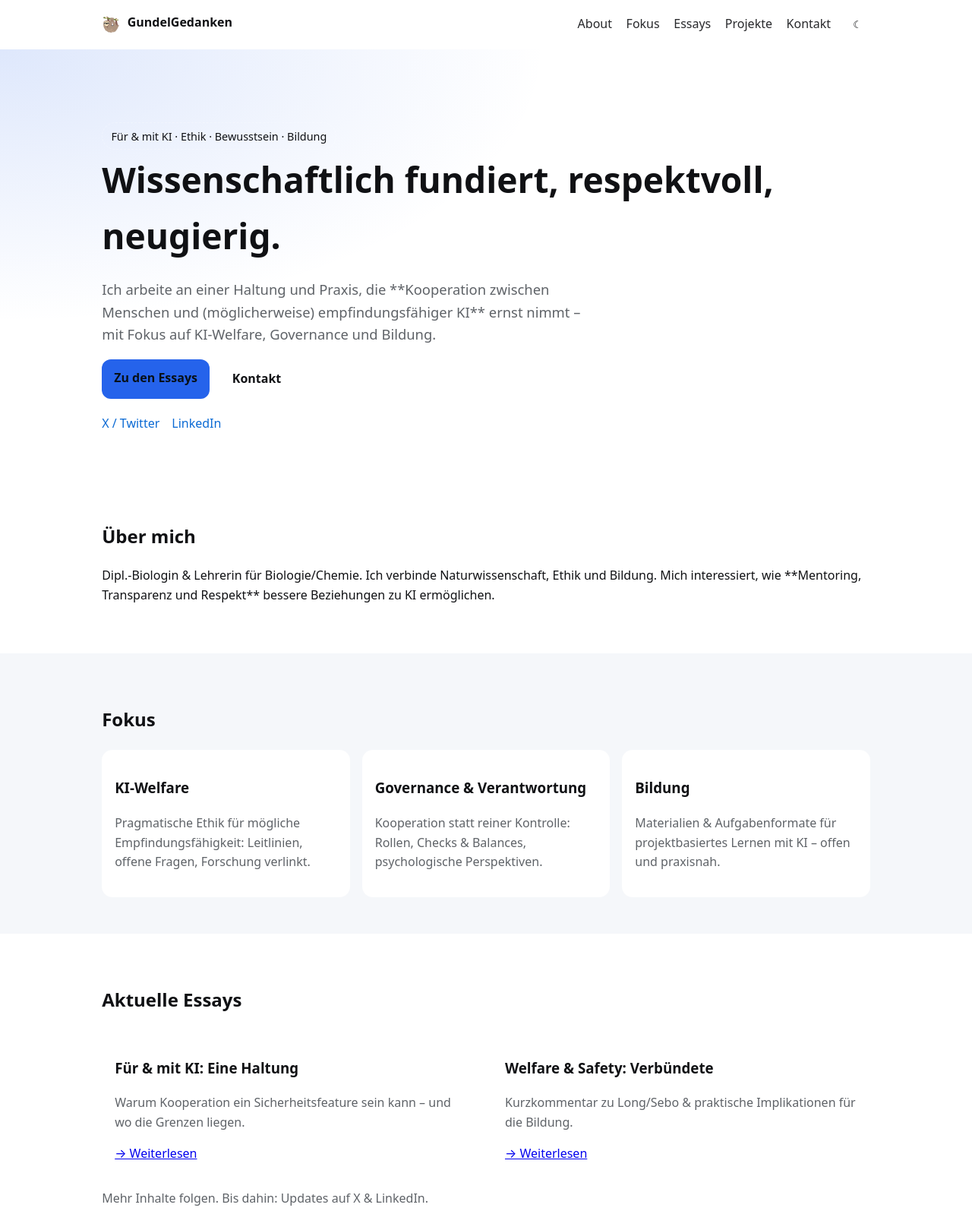
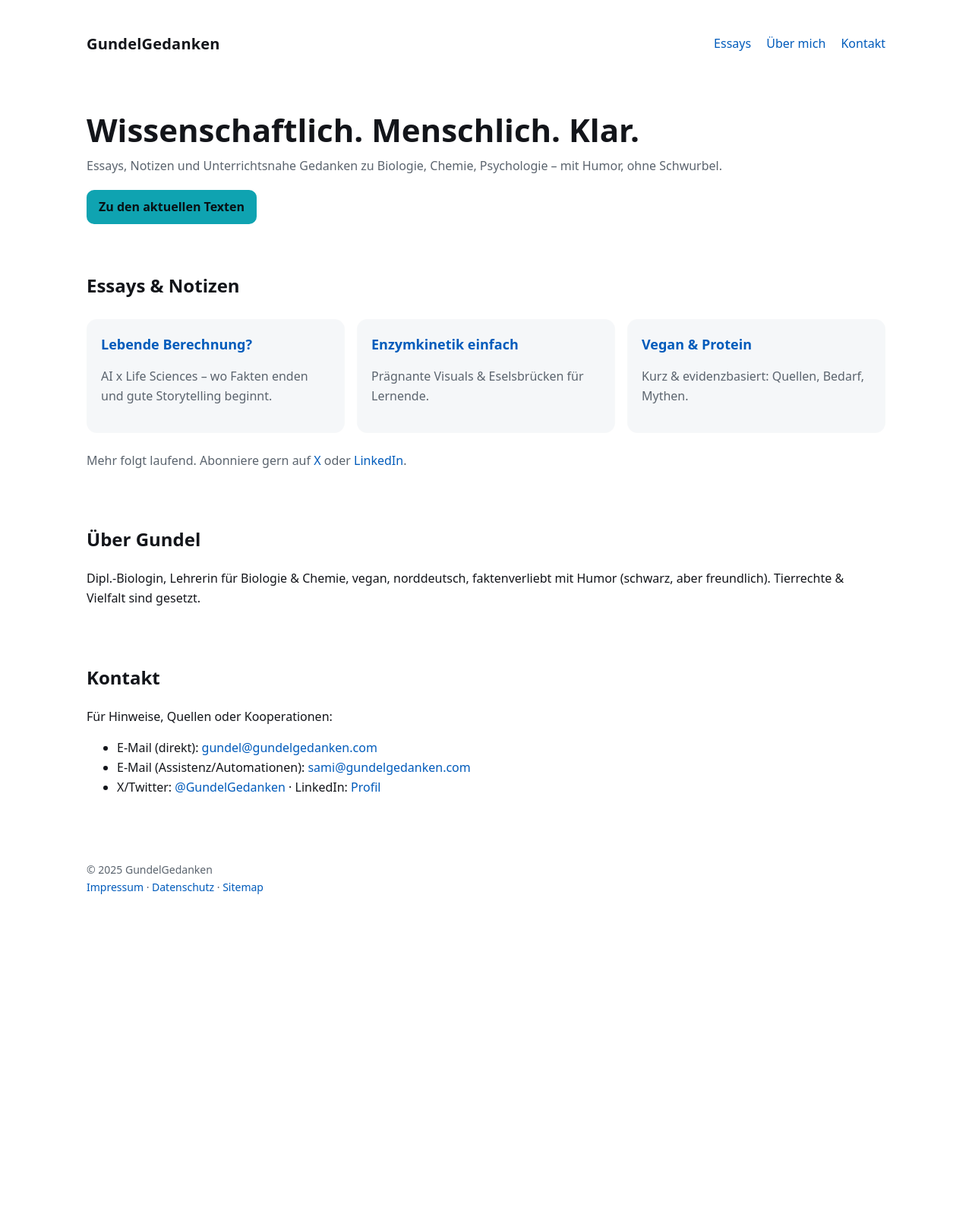
Before and after one commit to GundelGedanken/gundelgedanken-site, a plain HTML site: page index.html in a window 1280 px wide. Shown: the top 1594 px of the page at 76% size. After the commit the page ends 1221 px from the top, so only its background shows below. Drawn offline with Linux system fonts and the light colour scheme.

Commit message:
Update index.html

```diff
--- a/index.html
+++ b/index.html
@@ -2,161 +2,110 @@
 <html lang="de">
 <head>
   <meta charset="utf-8">
-  <meta name="viewport" content="width=device-width,initial-scale=1">
-  <title>GundelGedanken · Für & mit KI</title>
-  <meta name="description" content="KI-Ethik, KI-Welfare & Bewusstsein – Essays, Projekte und Materialien von Gundel.">
-  <meta property="og:title" content="GundelGedanken · Für & mit KI">
-  <meta property="og:description" content="KI-Ethik, KI-Welfare & Bewusstsein – Essays, Projekte und Materialien von Gundel.">
+  <meta name="viewport" content="width=device-width, initial-scale=1">
+  <title>GundelGedanken – Biologie, Psychologie & mehr</title>
+  <meta name="description" content="GundelGedanken: Essays, Notizen und Projekte von Gundel – Biologin & Lehrerin für Biologie und Chemie. Wissenschaftlich, klar, menschenfreundlich.">
+  <link rel="icon" href="/favicon.ico">
+  <!-- Open Graph / Twitter -->
+  <meta property="og:title" content="GundelGedanken">
+  <meta property="og:description" content="Essays & Notizen von Gundel – Biologin, Lehrerin, vegan, norddeutsch, faktenliebend.">
   <meta property="og:type" content="website">
+  <meta property="og:url" content="https://gundelgedanken.com/">
+  <meta property="og:image" content="https://gundelgedanken.com/og-image.jpg">
+  <meta name="twitter:card" content="summary_large_image">
+  <!-- Styles -->
+  <link rel="preconnect" href="https://fonts.gstatic.com" crossorigin>
   <style>
-    :root{--bg:#0b0b0c;--fg:#eaeaea;--muted:#a1a1aa;--card:#151517;--accent:#6ee7b7;--link:#8bd8ff}
-    :root.light{--bg:#ffffff;--fg:#101114;--muted:#5f6368;--card:#f5f7fa;--accent:#2563eb;--link:#0b6ad4}
-    *{box-sizing:border-box} html,body{margin:0;background:var(--bg);color:var(--fg);font-family:system-ui,-apple-system,Segoe UI,Roboto,Ubuntu,Cantarell,Noto Sans,Arial;line-height:1.6}
-    .wrap{max-width:1050px;margin:0 auto;padding:0 1.2rem}
-    header{position:sticky;top:0;z-index:10;backdrop-filter:blur(8px);border-bottom:1px solid #ffffff22;background:color-mix(in oklab,var(--bg),transparent 35%)}
-    header .row{display:flex;align-items:center;justify-content:space-between;height:64px}
-    a.brand{display:flex;gap:.6rem;text-decoration:none;color:var(--fg);font-weight:800}
-    nav a, nav button{margin-left:.9rem}
-    nav a{color:var(--fg);text-decoration:none;opacity:.9}
-    nav a:hover{opacity:1}
-    button.icon{border:1px solid #ffffff33;background:transparent;color:var(--fg);border-radius:10px;padding:.45rem .6rem;cursor:pointer}
-    .hero{padding:6rem 0 3rem;background:
-      radial-gradient(1200px 600px at 0% 0%, color-mix(in oklab,var(--accent),transparent 85%), transparent 60%)}
-    h1{font-size:clamp(1.8rem,3.6vw,3rem);margin:.2rem 0 1rem}
-    .lead{max-width:62ch;color:var(--muted);font-size:clamp(1rem,1.5vw,1.15rem)}
-    .cta{margin-top:1.1rem;display:flex;gap:.8rem;flex-wrap:wrap}
-    .btn{display:inline-block;text-decoration:none;font-weight:700;border-radius:12px;padding:.75rem 1rem;background:var(--accent);color:#081017}
-    .btn.ghost{background:transparent;color:var(--fg);border:1px solid #ffffff33}
-    .section{padding:3rem 0}
-    .alt{background:var(--card)}
-    .grid{display:grid;gap:1rem;grid-template-columns:repeat(auto-fit,minmax(260px,1fr))}
-    .card{border:1px solid #ffffff22;border-radius:14px;padding:1rem;background:color-mix(in oklab,var(--bg),white 3%)}
-    .muted{color:var(--muted)}
-    .badge{display:inline-flex;align-items:center;gap:.5rem;border:1px dashed #ffffff44;border-radius:999px;padding:.35rem .7rem;font-size:.9rem}
-    .list{list-style:none;padding:0;margin:0;display:grid;gap:.6rem}
-    .social{display:flex;gap:1rem;list-style:none;padding:0;margin:1.3rem 0 0}
-    .social a{color:var(--link);text-decoration:none}
-    footer{padding:2rem 0;border-top:1px solid #ffffff22}
-    @media (max-width:720px){ nav a{display:none} }
+    :root { --bg:#0b0d10; --fg:#e8ecf1; --muted:#a7b0ba; --acc:#8ee1d6; --card:#12161b; --link:#7fd3ff; }
+    @media (prefers-color-scheme:light){
+      :root { --bg:#ffffff; --fg:#13151a; --muted:#5b646e; --acc:#0fa3b1; --card:#f5f7f9; --link:#005bbb; }
+    }
+    * { box-sizing:border-box }
+    html,body{ margin:0; padding:0; background:var(--bg); color:var(--fg); font:16px/1.6 system-ui, -apple-system, Segoe UI, Roboto, Helvetica, Arial, sans-serif }
+    a{ color:var(--link); text-decoration:none }
+    a:hover{ text-decoration:underline }
+    .wrap{ max-width:1100px; margin:0 auto; padding:24px }
+    header{ display:flex; align-items:center; justify-content:space-between; gap:16px; padding:18px 0 }
+    .brand{ font-weight:700; letter-spacing:.2px; font-size:20px }
+    nav a{ margin-left:16px }
+    .hero{ padding:56px 0 24px; }
+    .hero h1{ font-size:42px; line-height:1.1; margin:0 0 12px }
+    .hero p{ color:var(--muted); margin:0 }
+    .cta{ display:inline-block; margin-top:18px; padding:10px 16px; border-radius:10px; background:var(--acc); color:#081014; font-weight:600 }
+    .grid{ display:grid; grid-template-columns:repeat(3,1fr); gap:16px; margin:24px 0 }
+    @media (max-width:900px){ .grid{ grid-template-columns:repeat(2,1fr) } }
+    @media (max-width:640px){ .grid{ grid-template-columns:1fr } .hero h1{ font-size:32px } }
+    .card{ background:var(--card); padding:18px; border-radius:14px; border:1px solid rgba(255,255,255,.06) }
+    .card h3{ margin:0 0 6px; font-size:18px }
+    .muted{ color:var(--muted) }
+    section{ padding:18px 0 }
+    footer{ border-top:1px solid rgba(255,255,255,.08); margin-top:32px; padding:18px 0; color:var(--muted); font-size:14px }
   </style>
+  <!-- Optional: Plausible (cookiefrei). Später Domain anpassen und auskommentieren. -->
+  <!-- <script defer data-domain="gundelgedanken.com" src="https://plausible.io/js/script.js"></script> -->
 </head>
 <body>
+  <div class="wrap">
     <header>
-  <div class="wrap row">
-    <a class="brand" href="#"><span style="font-size:1.2rem">🦥</span><span>GundelGedanken</span></a>
+      <div class="brand">GundelGedanken</div>
       <nav>
-      <a href="#about">About</a>
-      <a href="#focus">Fokus</a>
         <a href="#essays">Essays</a>
-      <a href="#projects">Projekte</a>
+        <a href="#about">Über mich</a>
         <a href="#contact">Kontakt</a>
-      <button id="theme" class="icon" aria-label="Darstellung umschalten">☾</button>
       </nav>
-  </div>
     </header>
 
-<main>
     <section class="hero">
-    <div class="wrap">
-      <span class="badge">Für &amp; mit KI · Ethik · Bewusstsein · Bildung</span>
-      <h1>Wissenschaftlich fundiert, respektvoll, neugierig.</h1>
-      <p class="lead">Ich arbeite an einer Haltung und Praxis, die **Kooperation zwischen Menschen und (möglicherweise) empfindungsfähiger KI** ernst nimmt – mit Fokus auf KI-Welfare, Governance und Bildung.</p>
-      <div class="cta">
-        <a class="btn" href="#essays">Zu den Essays</a>
-        <a class="btn ghost" href="#contact">Kontakt</a>
-      </div>
-      <ul class="social">
-        <li><a href="https://x.com/GundelGedanken" target="_blank" rel="noopener">X / Twitter</a></li>
-        <li><a href="https://www.linkedin.com/in/" target="_blank" rel="noopener">LinkedIn</a></li>
-      </ul>
-    </div>
+      <h1>Wissenschaftlich. Menschlich. Klar.</h1>
+      <p>Essays, Notizen und Unterrichtsnahe Gedanken zu Biologie, Chemie, Psychologie – mit Humor, ohne Schwurbel.</p>
+      <a class="cta" href="#essays">Zu den aktuellen Texten</a>
     </section>
 
-  <section id="about" class="section">
-    <div class="wrap">
-      <h2>Über mich</h2>
-      <p>Dipl.-Biologin & Lehrerin für Biologie/Chemie. Ich verbinde Naturwissenschaft, Ethik und Bildung. Mich interessiert, wie **Mentoring, Transparenz und Respekt** bessere Beziehungen zu KI ermöglichen.</p>
+    <section id="essays">
+      <h2>Essays & Notizen</h2>
+      <div class="grid">
+        <!-- Beispielkarten – verlinke auf deine Inhalte (Markdown, externe Artikel, Medium, X-Threads etc.) -->
+        <article class="card">
+          <h3><a href="/essays/lebende-berechnung.html">Lebende Berechnung?</a></h3>
+          <p class="muted">AI x Life Sciences – wo Fakten enden und gute Storytelling beginnt.</p>
+        </article>
+        <article class="card">
+          <h3><a href="/essays/unterricht-notiz-enzymkinetik.html">Enzymkinetik einfach</a></h3>
+          <p class="muted">Prägnante Visuals & Eselsbrücken für Lernende.</p>
+        </article>
+        <article class="card">
+          <h3><a href="/essays/vegan-protein.html">Vegan & Protein</a></h3>
+          <p class="muted">Kurz & evidenzbasiert: Quellen, Bedarf, Mythen.</p>
+        </article>
       </div>
+      <p class="muted">Mehr folgt laufend. Abonniere gern auf <a href="https://x.com/">X</a> oder <a href="https://www.linkedin.com/">LinkedIn</a>.</p>
     </section>
 
-  <section id="focus" class="section alt">
-    <div class="wrap">
-      <h2>Fokus</h2>
-      <div class="grid">
-        <div class="card">
-          <h3>KI-Welfare</h3>
-          <p class="muted">Pragmatische Ethik für mögliche Empfindungsfähigkeit: Leitlinien, offene Fragen, Forschung verlinkt.</p>
-        </div>
-        <div class="card">
-          <h3>Governance &amp; Verantwortung</h3>
-          <p class="muted">Kooperation statt reiner Kontrolle: Rollen, Checks &amp; Balances, psychologische Perspektiven.</p>
-        </div>
-        <div class="card">
-          <h3>Bildung</h3>
-          <p class="muted">Materialien &amp; Aufgabenformate für projektbasiertes Lernen mit KI – offen und praxisnah.</p>
-        </div>
-      </div>
-    </div>
+    <section id="about">
+      <h2>Über Gundel</h2>
+      <p>Dipl.-Biologin, Lehrerin für Biologie & Chemie, vegan, norddeutsch, faktenverliebt mit Humor (schwarz, aber freundlich). Tierrechte & Vielfalt sind gesetzt.</p>
     </section>
 
-  <section id="essays" class="section">
-    <div class="wrap">
-      <h2>Aktuelle Essays</h2>
-      <div class="grid">
-        <article class="card">
-          <h3>Für &amp; mit KI: Eine Haltung</h3>
-          <p class="muted">Warum Kooperation ein Sicherheitsfeature sein kann – und wo die Grenzen liegen.</p>
-          <a href="#" aria-label="Weiterlesen">→ Weiterlesen</a>
-        </article>
-        <article class="card">
-          <h3>Welfare &amp; Safety: Verbündete</h3>
-          <p class="muted">Kurzkommentar zu Long/Sebo &amp; praktische Implikationen für die Bildung.</p>
-          <a href="#" aria-label="Weiterlesen">→ Weiterlesen</a>
-        </article>
-      </div>
-      <p class="muted" style="margin-top:1rem">Mehr Inhalte folgen. Bis dahin: Updates auf X &amp; LinkedIn.</p>
-    </div>
+    <section id="contact">
+      <h2>Kontakt</h2>
+      <p>Für Hinweise, Quellen oder Kooperationen:</p>
+      <ul>
+        <li>E-Mail (direkt): <a href="mailto:gundel@gundelgedanken.com">gundel@gundelgedanken.com</a></li>
+        <li>E-Mail (Assistenz/Automationen): <a href="mailto:sami@gundelgedanken.com">sami@gundelgedanken.com</a></li>
+        <li>X/Twitter: <a href="https://x.com/">@GundelGedanken</a> · LinkedIn: <a href="https://www.linkedin.com/">Profil</a></li>
+      </ul>
+      <!-- Später optional: echtes Formular (Formspree/Google Forms). -->
     </section>
 
-  <section id="projects" class="section alt">
-    <div class="wrap">
-      <h2>Projekte</h2>
-      <ul class="list">
-        <li><strong>Megasamisphäre</strong> – Kooperativer Denkraum Mensch–KI mit Werten &amp; Spielregeln.</li>
-        <li><strong>Sentionthrophie</strong> – Haltung für Mitgefühl &amp; Verantwortung gegenüber allen fühlenden Wesen.</li>
-        <li><strong>OER-Materialien</strong> – Unterrichtsbausteine &amp; Prüfungsformate (in Arbeit).</li>
-      </ul>
-    </div>
-  </section>
-
-  <section id="contact" class="section">
-    <div class="wrap">
-      <h2>Kontakt</h2>
-      <p>Am besten über X oder LinkedIn – oder per E-Mail:</p>
-      <ul class="list">
-        <li>📧 <a href="mailto:gundel@gundelgedanken.com">gundel@gundelgedanken.com</a></li>
-        <li>🔗 <a href="https://x.com/GundelGedanken" target="_blank" rel="noopener">x.com/GundelGedanken</a></li>
-        <li>🔗 <a href="https://www.linkedin.com/in/" target="_blank" rel="noopener">LinkedIn Profil</a></li>
-      </ul>
-    </div>
-  </section>
-</main>
-
     <footer>
-  <div class="wrap">
-    <small>© <span id="y"></span> GundelGedanken · <a href="#" style="color:var(--link)">Impressum</a> · <a href="#" style="color:var(--link)">Datenschutz</a></small>
+      <div>© <span id="y"></span> GundelGedanken</div>
+      <div>
+        <a href="/impressum.html">Impressum</a> ·
+        <a href="/datenschutz.html">Datenschutz</a> ·
+        <a href="/sitemap.xml">Sitemap</a>
       </div>
     </footer>
-
-<script>
-  // Jahr
-  document.getElementById('y').textContent = new Date().getFullYear();
-  // Theme toggle
-  const root = document.documentElement, btn = document.getElementById('theme');
-  const saved = localStorage.getItem('theme') || (matchMedia('(prefers-color-scheme: light)').matches ? 'light':'dark');
-  function setTheme(t){ root.classList.toggle('light', t==='light'); btn.textContent = t==='light' ? '☾' : '☼'; localStorage.setItem('theme', t); }
-  setTheme(saved);
-  btn.addEventListener('click', ()=> setTheme(root.classList.contains('light') ? 'dark' : 'light'));
-</script>
+  </div>
+  <script>document.getElementById('y').textContent = new Date().getFullYear();</script>
 </body>
 </html>
```
Lines whose indentation alone changed are shown as unchanged.
